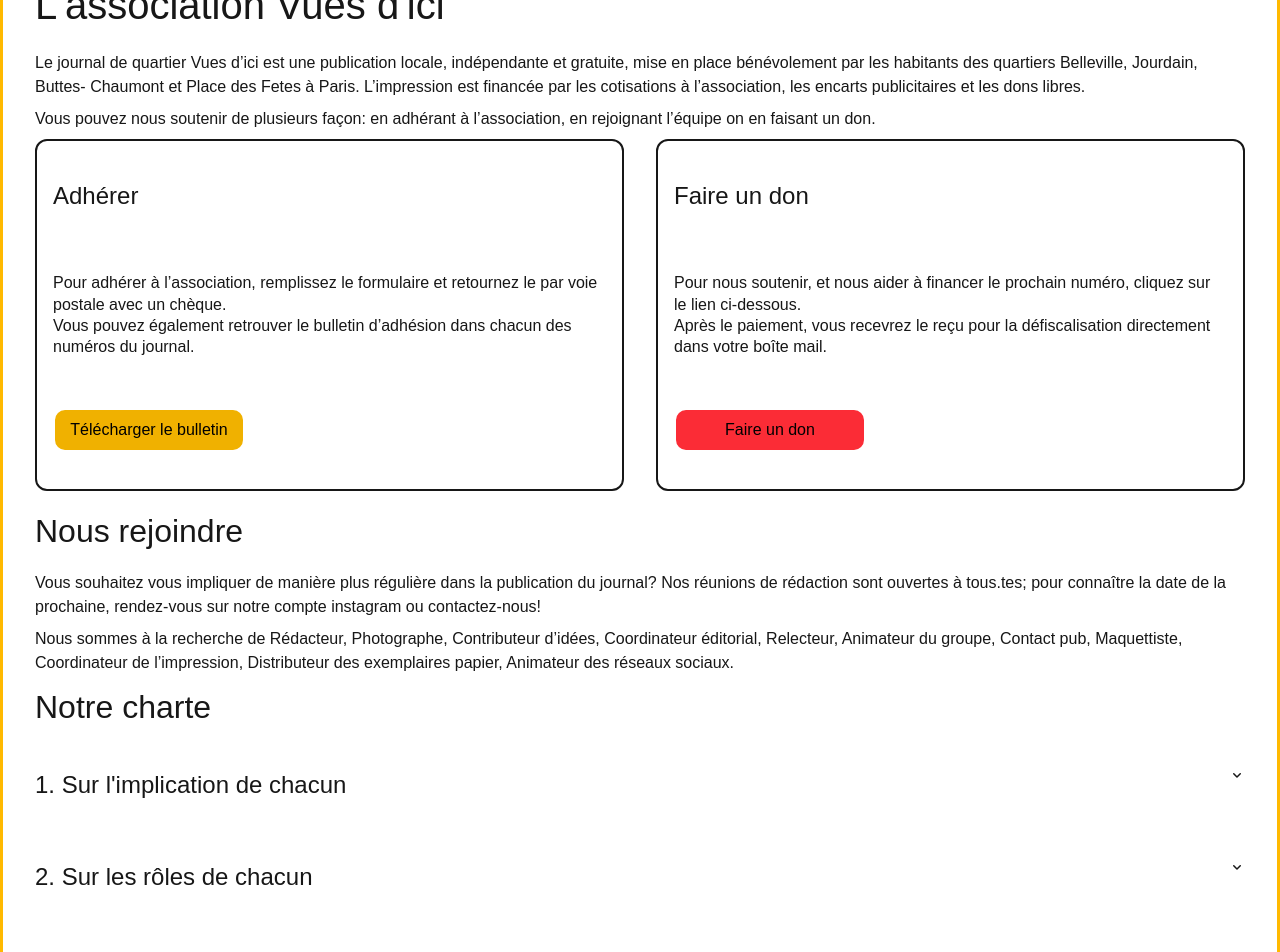
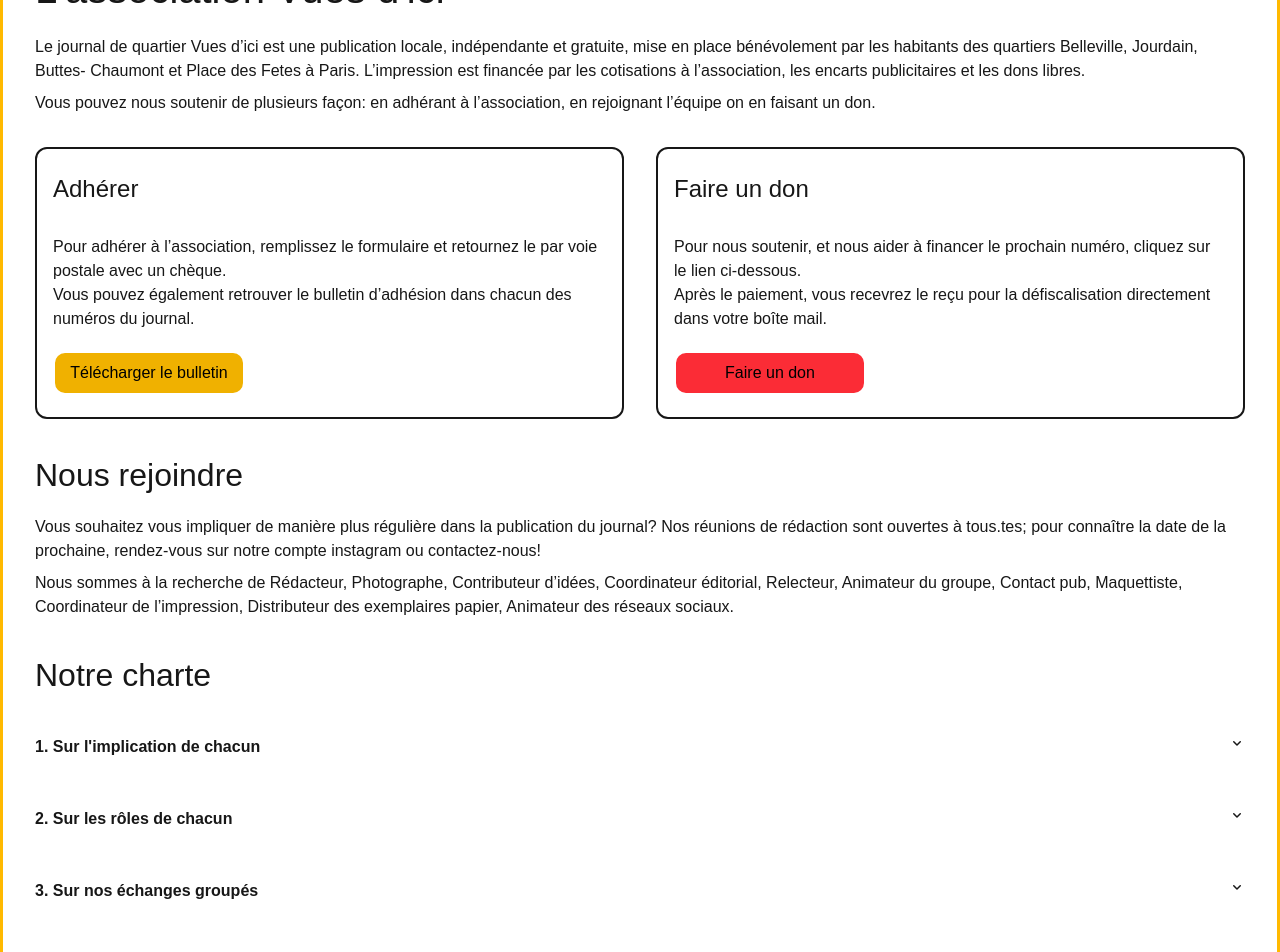
Before and after one commit to VinchC/vues-d-ici, a Next.js app: page /association in a window 1280 px wide. Shown: the part 220-1172 px from the top of the page. Built offline with nearby package versions, Linux system fonts and the light colour scheme.

Commit message:
Association page completed

```diff
--- a/app/association/layout.tsx
+++ b/app/association/layout.tsx
@@ -9,5 +9,5 @@ export default function AssociationPageLayout({
 }: Readonly<{
   children: React.ReactNode;
 }>) {
-  return <main id="maincontent">{children}</main>;
+  return <>{children}</>;
 }
--- a/app/association/page.tsx
+++ b/app/association/page.tsx
@@ -7,29 +7,24 @@ import Charter from "../components/[Association]/Charter";
 export default function AssociationPage() {
   return (
     <>
-        <div className="mx-auto w-full max-w-7xl p-4 py-6 lg:py-8">
-          <section>
-            <h1 className="">L&apos;association Vues d&apos;ici</h1>
+      <section className="secondarySection">
+        <h1>L&apos;association Vues d&apos;ici</h1>
         <p>
           Le journal de quartier Vues d’ici est une publication locale,
-              indépendante et gratuite, mise en place bénévolement par les
-              habitants des quartiers Belleville, Jourdain, Buttes- Chaumont et
-              Place des Fetes à Paris. L’impression est financée par les
-              cotisations à l’association, les encarts publicitaires et les dons
-              libres.
+          indépendante et gratuite, mise en place bénévolement par les habitants
+          des quartiers Belleville, Jourdain, Buttes- Chaumont et Place des
+          Fetes à Paris. L’impression est financée par les cotisations à
+          l’association, les encarts publicitaires et les dons libres.
         </p>
         <p>
           Vous pouvez nous soutenir de plusieurs façon: en adhérant à
           l’association, en rejoignant l’équipe on en faisant un don.
         </p>
-          </section>
-          <section>
-            <div className="grid grid-cols-2 gap-8 max-md:block">
+        <div className="grid grid-cols-2 gap-8 max-md:block marginTop">
           {ASSOCIATION.map((e, index) => (
             <SupportComponent key={index} {...e} />
           ))}
         </div>
-          </section>
         <section>
           <h2>Nous rejoindre</h2>
           <p>
@@ -41,18 +36,17 @@ export default function AssociationPage() {
           <p>
             Nous sommes à la recherche de Rédacteur, Photographe, Contributeur
             d’idées, Coordinateur éditorial, Relecteur, Animateur du groupe,
-              Contact pub, Maquettiste, Coordinateur de l’impression,
-              Distributeur des exemplaires papier, Animateur des réseaux
-              sociaux.
+            Contact pub, Maquettiste, Coordinateur de l’impression, Distributeur
+            des exemplaires papier, Animateur des réseaux sociaux.
           </p>
         </section>
-          <section>
+        <section className="marginTop">
           <h2>Notre charte</h2>
           {CHARTER.map((e, index) => (
             <Charter key={index} {...e} />
           ))}
         </section>
-        </div>
+      </section>
     </>
   );
 }
--- a/app/components/[Association]/Charter.tsx
+++ b/app/components/[Association]/Charter.tsx
@@ -1,3 +1,4 @@
+/* eslint-disable @typescript-eslint/no-unused-expressions */
 import { CharterProps } from "@/app/types";
 import UpAccordionIcon from "../icons/UpAccordionIcon";
 import { useState } from "react";
@@ -27,7 +28,7 @@ export default function Charter(props: CharterProps) {
         }}
         className="w-full flex justify-between py-5"
       >
-        <h3 className="charteParagraph">{props.title}</h3>
+        <p className="font-bold">{props.title}</p>
         <span
           id={`icon-${props.id}`}
           className="transition-transform duration-300"
@@ -39,11 +40,9 @@ export default function Charter(props: CharterProps) {
         id={`content-${props.id}`}
         className="max-h-0 overflow-hidden transition-all duration-300 ease-in-out"
       >
-        <ul className="listStyle">
+        <ul>
           {props.text.map((e, index) => (
-            <li key={index}>
-              {e}
-            </li>
+            <li key={index}>{e}</li>
           ))}
         </ul>
       </div>
--- a/app/components/[Association]/SupportComponent.tsx
+++ b/app/components/[Association]/SupportComponent.tsx
@@ -4,9 +4,9 @@ import MainLink from "../utils/MainLink";
 
 export default function SupportComponent(props: AssociationProps) {
   return (
-    <div className="flex flex-col justify-around p-4 rounded-xl border-2 h-88 max-md:h-76 mb-4">
+    <div className="flex flex-col justify-around p-4 rounded-xl border-2 lg:h-68 h-76 marginBottom">
       <h3>{props.title}</h3>
-      <p className="text-xs">{props.text}</p>
+      <p>{props.text}</p>
       {props.textButton == "Faire un don" ? (
         <MainLink
           title={props.textButton}
--- a/app/components/[ContactForm]/Contact.tsx
+++ b/app/components/[ContactForm]/Contact.tsx
@@ -24,7 +24,6 @@ const Contact: FC = () => {
 
   return (
     <>
-      <div className="isolate py-12">
       <form onSubmit={handleSubmit(onSubmit)}>
         <div className="grid grid-cols-1 gap-8 sm:grid-cols-2 marginBottom">
           <div>
@@ -107,7 +106,6 @@ const Contact: FC = () => {
           <Button type={"submit"} title={"Envoyer"} style={"cta blueBG"} />
         </div>
       </form>
-      </div>
     </>
   );
 };
--- a/app/globals.css
+++ b/app/globals.css
@@ -63,7 +63,7 @@ p {
 
 @layer utilities {
   .mainSection {
-    @apply mx-auto w-full max-w-7xl p-4 py-6 lg:py-8 mt-16 mb-8 border-3 border-amber-400;
+    @apply mx-auto w-full max-w-7xl p-4 py-6 lg:py-8 mt-16 border-3 border-amber-400;
   }
 
   .secondarySection {
```
Lines whose indentation alone changed are shown as unchanged.
